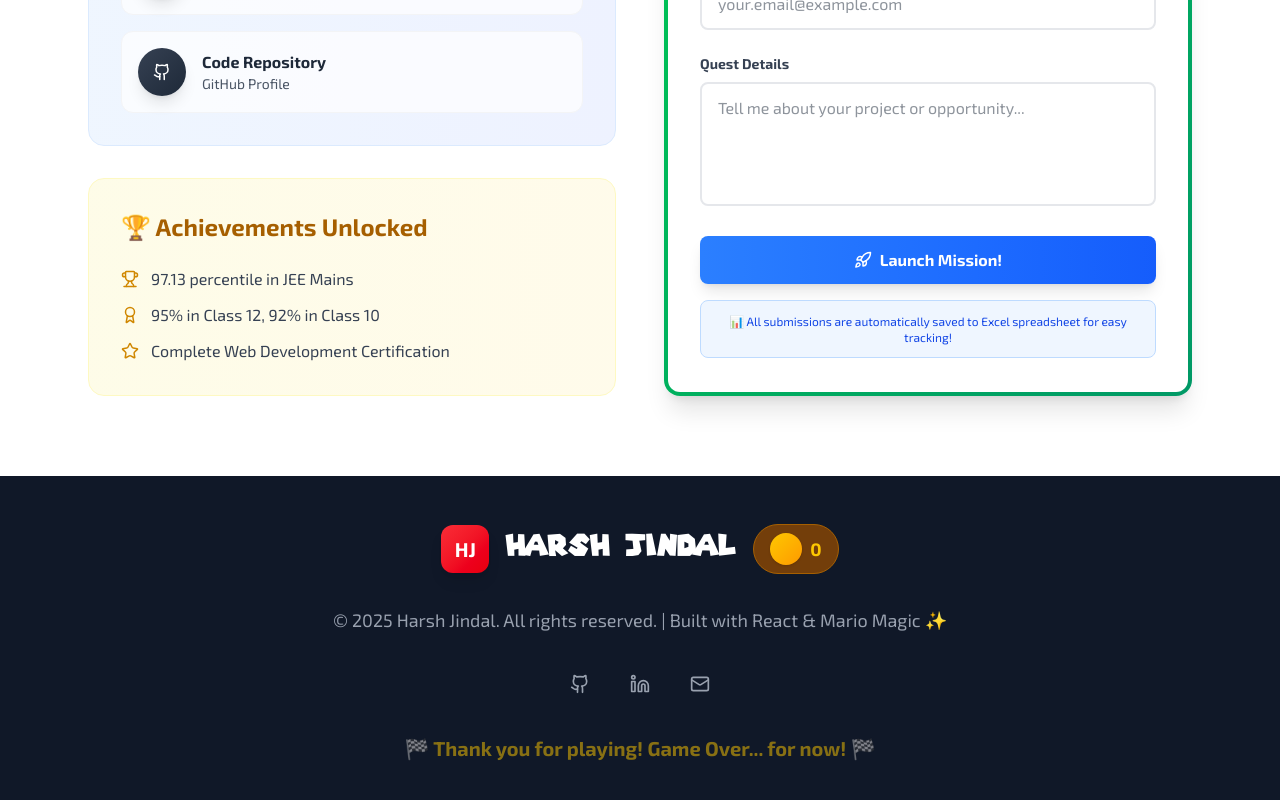
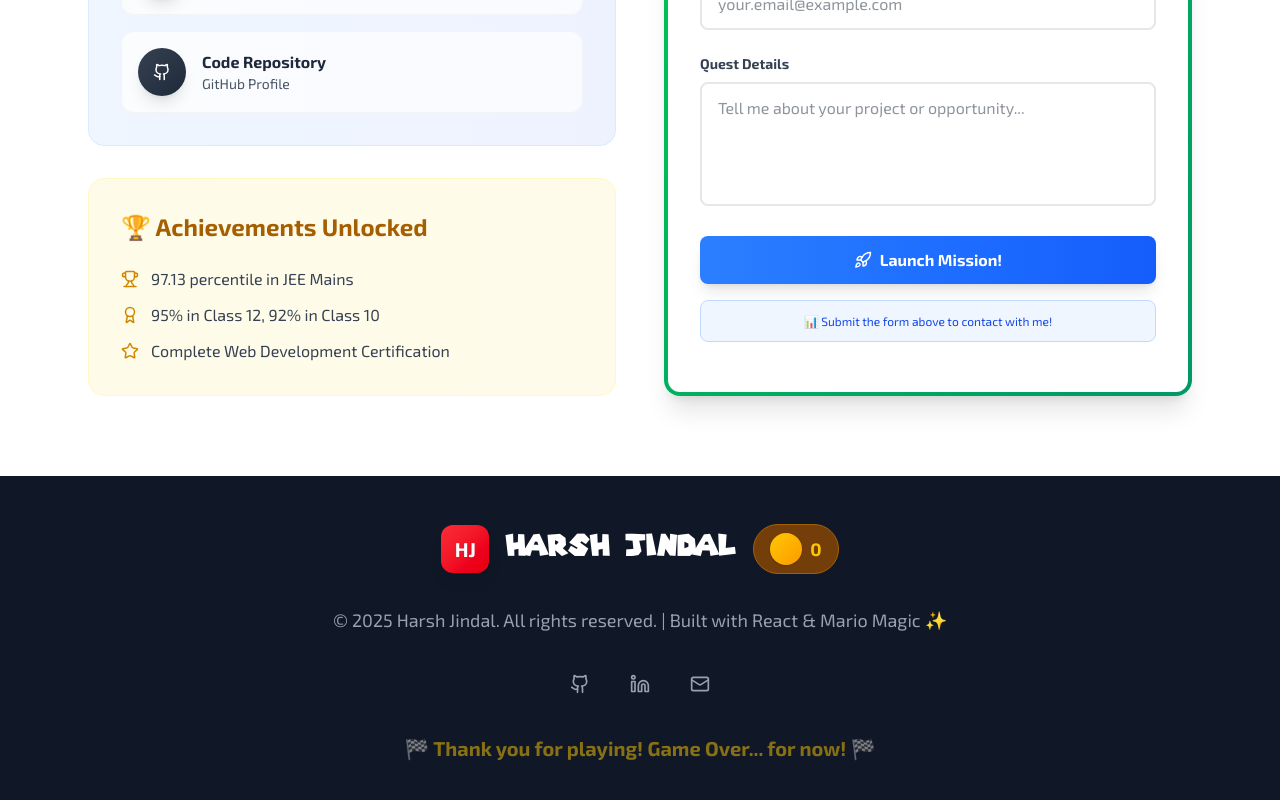
Before and after one commit to jindal07/harsh-jindal, a React (Vite) app: page / in a window 1280 px wide. Shown: the part 6246-7046 px from the top of the page. Built offline with nearby package versions, Linux system fonts and the light colour scheme.

Commit message:
Update submission message in Contact component for clarity

```diff
--- a/src/components/Contact.jsx
+++ b/src/components/Contact.jsx
@@ -211,7 +211,7 @@ const Contact = () => {
 
               <div className="mt-4 p-3 bg-blue-50 dark:bg-blue-900/30 rounded-lg border border-blue-200 dark:border-blue-800">
                 <p className="text-xs text-blue-700 dark:text-blue-300 text-center">
-                  📊 All submissions are automatically saved to Excel spreadsheet for easy tracking!
+                  📊  Submit the form above to contact with me!
                 </p>
               </div>
             </div>
```
